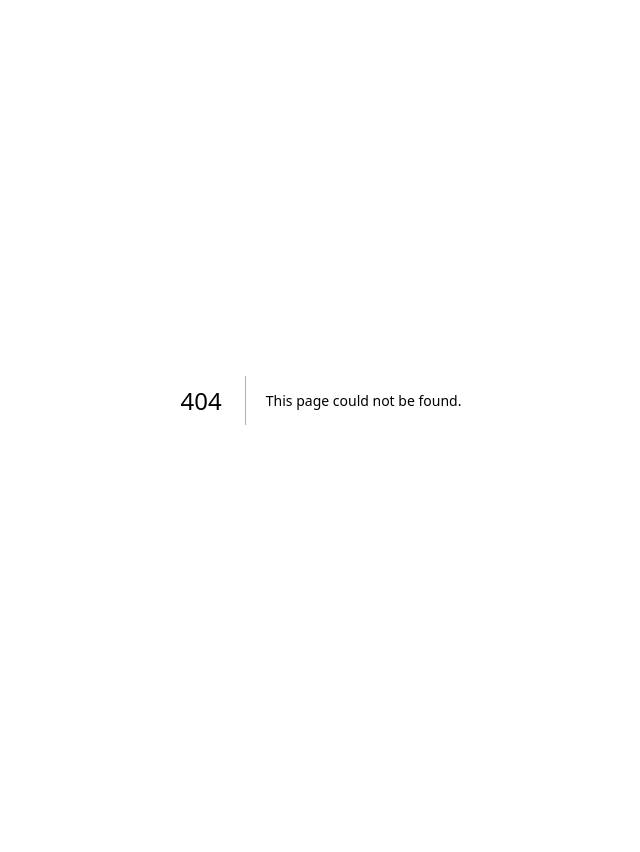
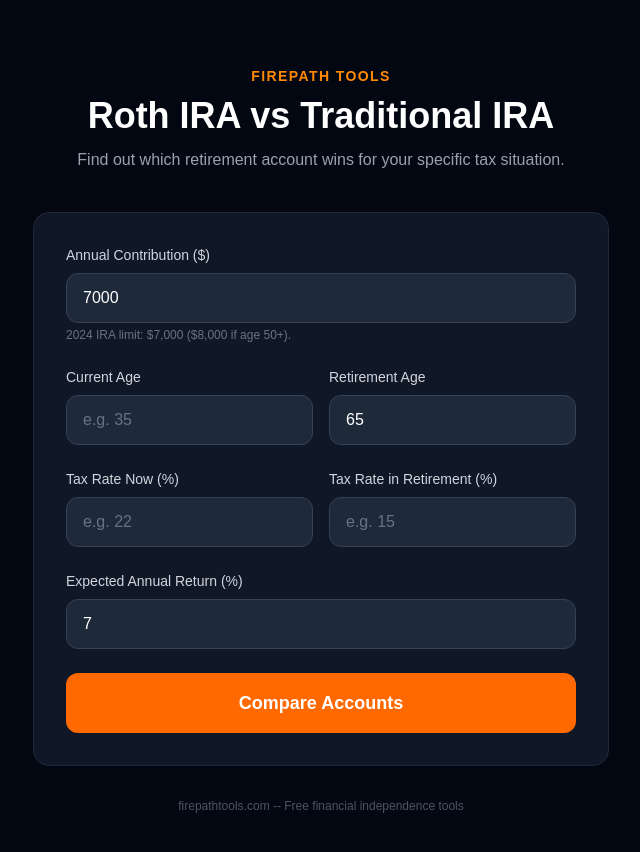
Before and after one commit to giraudsebastien79000-max/firepathtools, a Next.js app: page /tools/roth-vs-traditional in a window 1280 px wide. Before the commit this address had no page. Shown: the top 852 px of the page, without its empty margins (319-959 px from the left). Before the commit the page ends 800 px from the top, so only its background shows below. Built offline with nearby package versions, Linux system fonts and the light colour scheme.

Commit message:
Add Roth IRA vs Traditional IRA Calculator

```diff
--- /dev/null
+++ b/app/tools/roth-vs-traditional/page.tsx
@@ -0,0 +1,99 @@
+"use client";
+import { useState } from "react";
+
+export default function RothVsTraditional() {
+  const [contribution, setContribution] = useState("7000");
+  const [currentAge, setCurrentAge] = useState("");
+  const [retirementAge, setRetirementAge] = useState("65");
+  const [taxNow, setTaxNow] = useState("");
+  const [taxRetirement, setTaxRetirement] = useState("");
+  const [returnRate, setReturnRate] = useState("7");
+  const [result, setResult] = useState(null);
+
+  const calculate = () => {
+    const c = parseFloat(contribution);
+    const years = parseFloat(retirementAge) - parseFloat(currentAge);
+    const r = parseFloat(returnRate) / 100;
+    const tNow = parseFloat(taxNow) / 100;
+    const tRet = parseFloat(taxRetirement) / 100;
+    const growth = Math.pow(1 + r, years);
+    const rothValue = c * growth;
+    const rothAfterTax = rothValue;
+    const tradContrib = c / (1 - tNow);
+    const tradValue = tradContrib * growth;
+    const tradAfterTax = tradValue * (1 - tRet);
+    const winner = rothAfterTax > tradAfterTax ? "Roth IRA" : "Traditional IRA";
+    const diff = Math.abs(rothAfterTax - tradAfterTax);
+    setResult({ rothValue, rothAfterTax, tradValue, tradAfterTax, winner, diff, years });
+  };
+
+  return (
+    <main className="min-h-screen bg-gray-950 text-white flex flex-col items-center justify-center px-4 py-16">
+      <div className="max-w-xl w-full">
+        <div className="text-center mb-10">
+          <span className="text-orange-400 text-sm font-semibold tracking-widest uppercase">FirePath Tools</span>
+          <h1 className="text-4xl font-bold mt-2 mb-3">Roth IRA vs Traditional IRA</h1>
+          <p className="text-gray-400 text-base">Find out which retirement account wins for your specific tax situation.</p>
+        </div>
+        <div className="bg-gray-900 rounded-2xl p-8 space-y-6 border border-gray-800">
+          <div>
+            <label className="block text-sm font-medium text-gray-300 mb-2">Annual Contribution ($)</label>
+            <input type="number" value={contribution} onChange={(e) => setContribution(e.target.value)} placeholder="7000" className="w-full bg-gray-800 border border-gray-700 rounded-xl px-4 py-3 text-white placeholder-gray-500 focus:outline-none focus:border-orange-400" />
+            <p className="text-xs text-gray-500 mt-1">2024 IRA limit: $7,000 ($8,000 if age 50+).</p>
+          </div>
+          <div className="grid grid-cols-2 gap-4">
+            <div>
+              <label className="block text-sm font-medium text-gray-300 mb-2">Current Age</label>
+              <input type="number" value={currentAge} onChange={(e) => setCurrentAge(e.target.value)} placeholder="e.g. 35" className="w-full bg-gray-800 border border-gray-700 rounded-xl px-4 py-3 text-white placeholder-gray-500 focus:outline-none focus:border-orange-400" />
+            </div>
+            <div>
+              <label className="block text-sm font-medium text-gray-300 mb-2">Retirement Age</label>
+              <input type="number" value={retirementAge} onChange={(e) => setRetirementAge(e.target.value)} placeholder="65" className="w-full bg-gray-800 border border-gray-700 rounded-xl px-4 py-3 text-white placeholder-gray-500 focus:outline-none focus:border-orange-400" />
+            </div>
+          </div>
+          <div className="grid grid-cols-2 gap-4">
+            <div>
+              <label className="block text-sm font-medium text-gray-300 mb-2">Tax Rate Now (%)</label>
+              <input type="number" value={taxNow} onChange={(e) => setTaxNow(e.target.value)} placeholder="e.g. 22" className="w-full bg-gray-800 border border-gray-700 rounded-xl px-4 py-3 text-white placeholder-gray-500 focus:outline-none focus:border-orange-400" />
+            </div>
+            <div>
+              <label className="block text-sm font-medium text-gray-300 mb-2">Tax Rate in Retirement (%)</label>
+              <input type="number" value={taxRetirement} onChange={(e) => setTaxRetirement(e.target.value)} placeholder="e.g. 15" className="w-full bg-gray-800 border border-gray-700 rounded-xl px-4 py-3 text-white placeholder-gray-500 focus:outline-none focus:border-orange-400" />
+            </div>
+          </div>
+          <div>
+            <label className="block text-sm font-medium text-gray-300 mb-2">Expected Annual Return (%)</label>
+            <input type="number" value={returnRate} onChange={(e) => setReturnRate(e.target.value)} placeholder="7" className="w-full bg-gray-800 border border-gray-700 rounded-xl px-4 py-3 text-white placeholder-gray-500 focus:outline-none focus:border-orange-400" />
+          </div>
+          <button onClick={calculate} className="w-full bg-orange-500 hover:bg-orange-400 text-white font-bold py-4 rounded-xl text-lg transition-colors">Compare Accounts</button>
+          {result !== null && (
+            <div className="space-y-4">
+              <div className="bg-gray-800 rounded-xl p-4 border border-orange-400/30 text-center">
+                <p className="text-gray-400 text-sm mb-1">Winner for your situation</p>
+                <p className="text-3xl font-bold text-orange-400">{result.winner}</p>
+                <p className="text-gray-400 text-sm mt-1">by ${result.diff.toLocaleString("en-US", { maximumFractionDigits: 0 })} after tax over {result.years} years</p>
+              </div>
+              <div className="grid grid-cols-2 gap-4">
+                <div className="bg-gray-800 rounded-xl p-4 border border-gray-700 text-center">
+                  <p className="text-orange-400 text-xs font-semibold mb-2">ROTH IRA</p>
+                  <p className="text-gray-400 text-xs mb-1">Balance at retirement</p>
+                  <p className="text-lg font-bold text-white">${result.rothValue.toLocaleString("en-US", { maximumFractionDigits: 0 })}</p>
+                  <p className="text-gray-400 text-xs mt-2 mb-1">After-tax value</p>
+                  <p className="text-lg font-bold text-green-400">${result.rothAfterTax.toLocaleString("en-US", { maximumFractionDigits: 0 })}</p>
+                </div>
+                <div className="bg-gray-800 rounded-xl p-4 border border-gray-700 text-center">
+                  <p className="text-blue-400 text-xs font-semibold mb-2">TRADITIONAL IRA</p>
+                  <p className="text-gray-400 text-xs mb-1">Balance at retirement</p>
+                  <p className="text-lg font-bold text-white">${result.tradValue.toLocaleString("en-US", { maximumFractionDigits: 0 })}</p>
+                  <p className="text-gray-400 text-xs mt-2 mb-1">After-tax value</p>
+                  <p className="text-lg font-bold text-green-400">${result.tradAfterTax.toLocaleString("en-US", { maximumFractionDigits: 0 })}</p>
+                </div>
+              </div>
+            </div>
+          )}
+        </div>
+        <p className="text-center text-gray-600 text-xs mt-8">firepathtools.com -- Free financial independence tools</p>
+      </div>
+    </main>
+  );
+}
```
